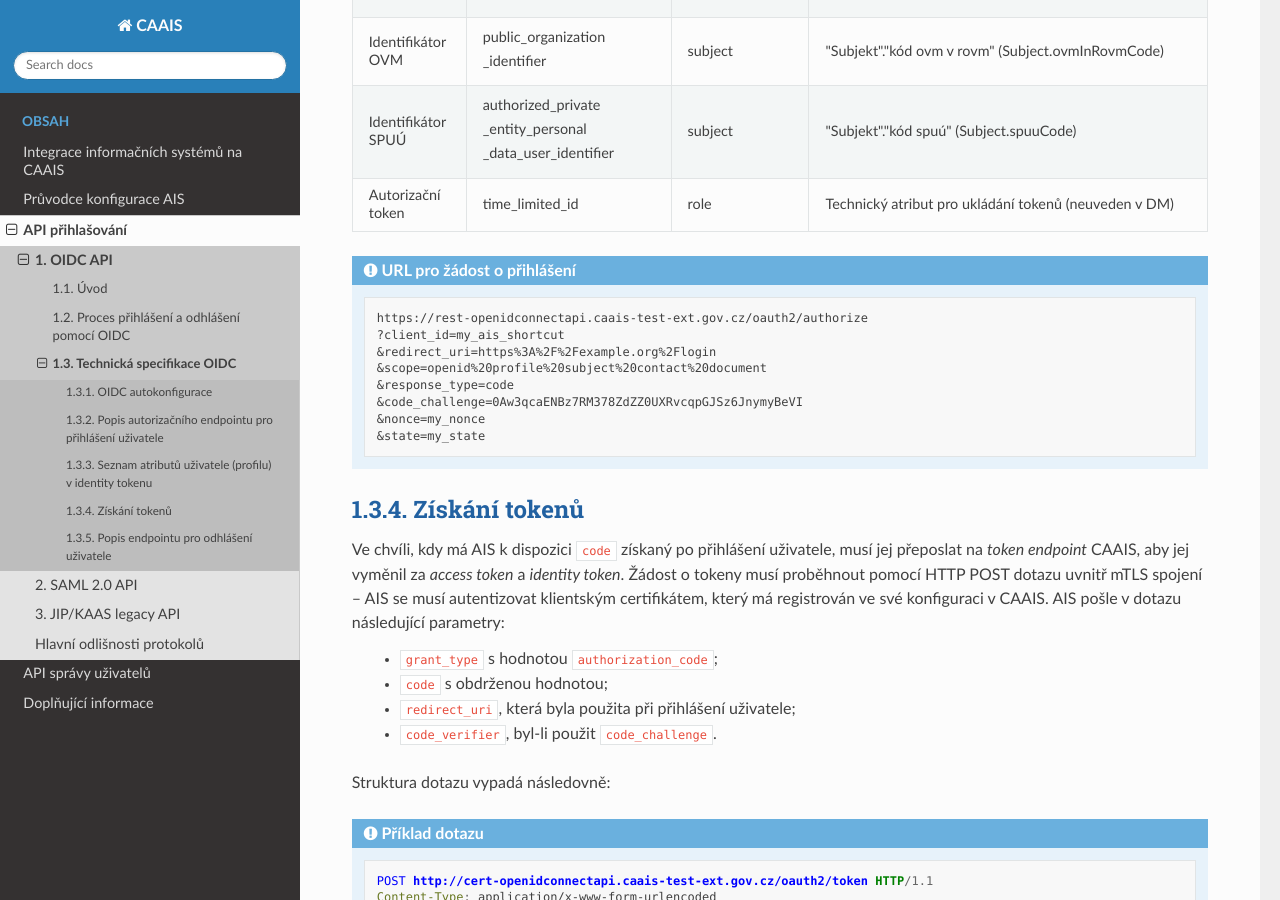
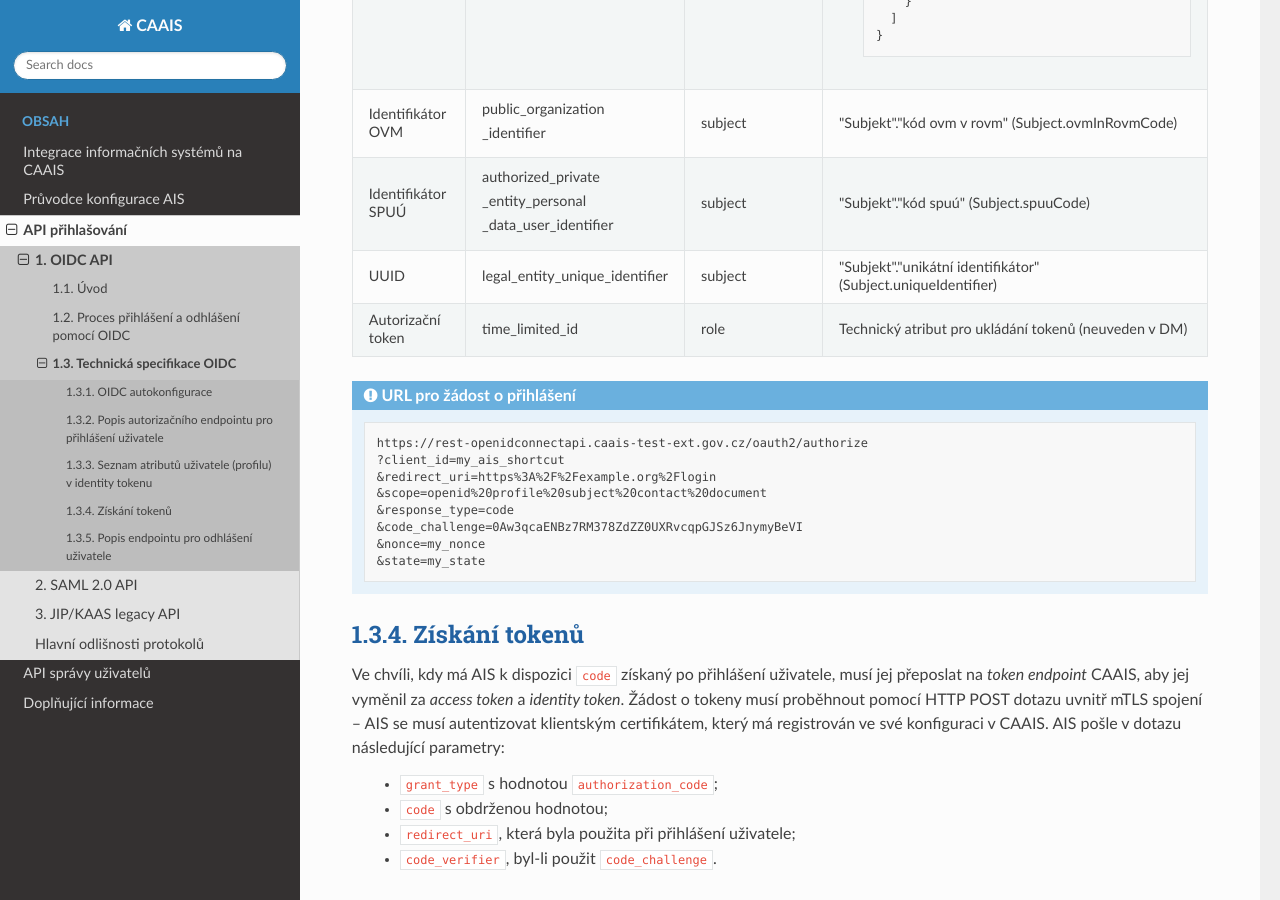
Before and after one commit to rc83/caais-docs-integrace, a Sphinx documentation site: the page built from source/api/oidc/3-technicka-specifikace.rst, in a window 1280 px wide and 900 px high, scrolled down 5677 px. Built offline with Sphinx 7.4.7 and the Read the Docs theme 3.1.0, drawn with Linux system fonts in a browser that asks for light colours.

Commit message:
Přidej atribut UUID subjektu do OIDC a SAML

```diff
--- a/source/api/oidc/3-technicka-specifikace.rst
+++ b/source/api/oidc/3-technicka-specifikace.rst
@@ -355,6 +355,10 @@ AIS definuje při žádosti o přihlášení parametr ``scope``, skrze který
        | \_data\_user\_identifier
      - subject
      - "Subjekt"."kód spuú" (Subject.spuuCode)
+   * - UUID
+     - legal_entity_unique_identifier
+     - subject
+     - "Subjekt"."unikátní identifikátor" (Subject.uniqueIdentifier)
    * - Autorizační token
      - time_limited_id
      - role
--- a/source/api/saml/3-technicka-specifikace.rst
+++ b/source/api/saml/3-technicka-specifikace.rst
@@ -223,6 +223,9 @@ CAAIS může vracet v SAML response následující údaje o autentizovaném u
    * - Identifikátor SPUÚ
      - AuthorizedPrivateEntityPersonalDataUserIdentifier
      - "Subjekt"."kód spuú" (Subject.spuuCode)
+   * - UUID
+     - LegalEntityUniqueIdentifier
+     - "Subjekt"."unikátní identifikátor" (Subject.uniqueIdentifier)
    * - Autorizační token
      - TimeLimitedId
      - Technický atribut pro ukládání tokenů (neuveden v DM)
```
